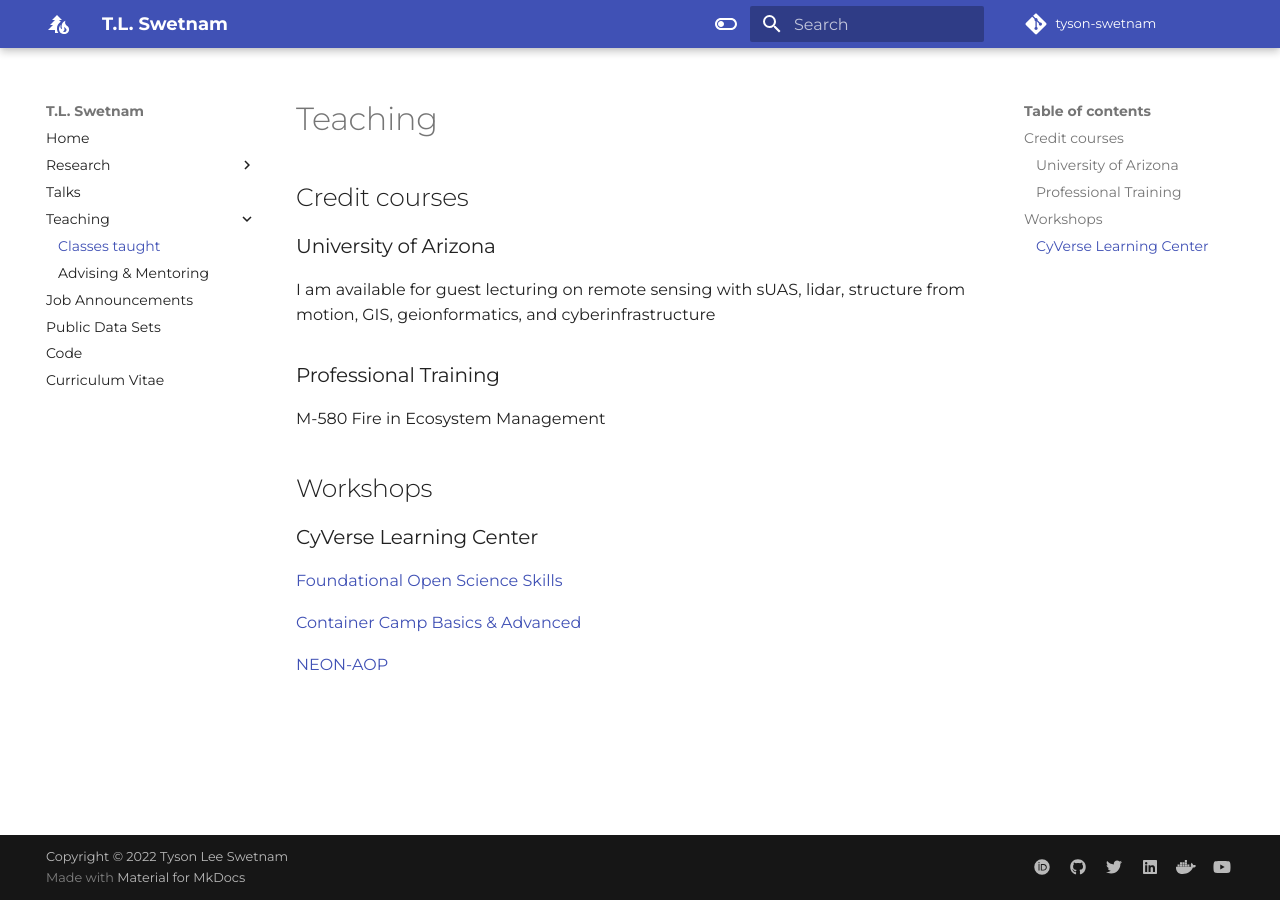
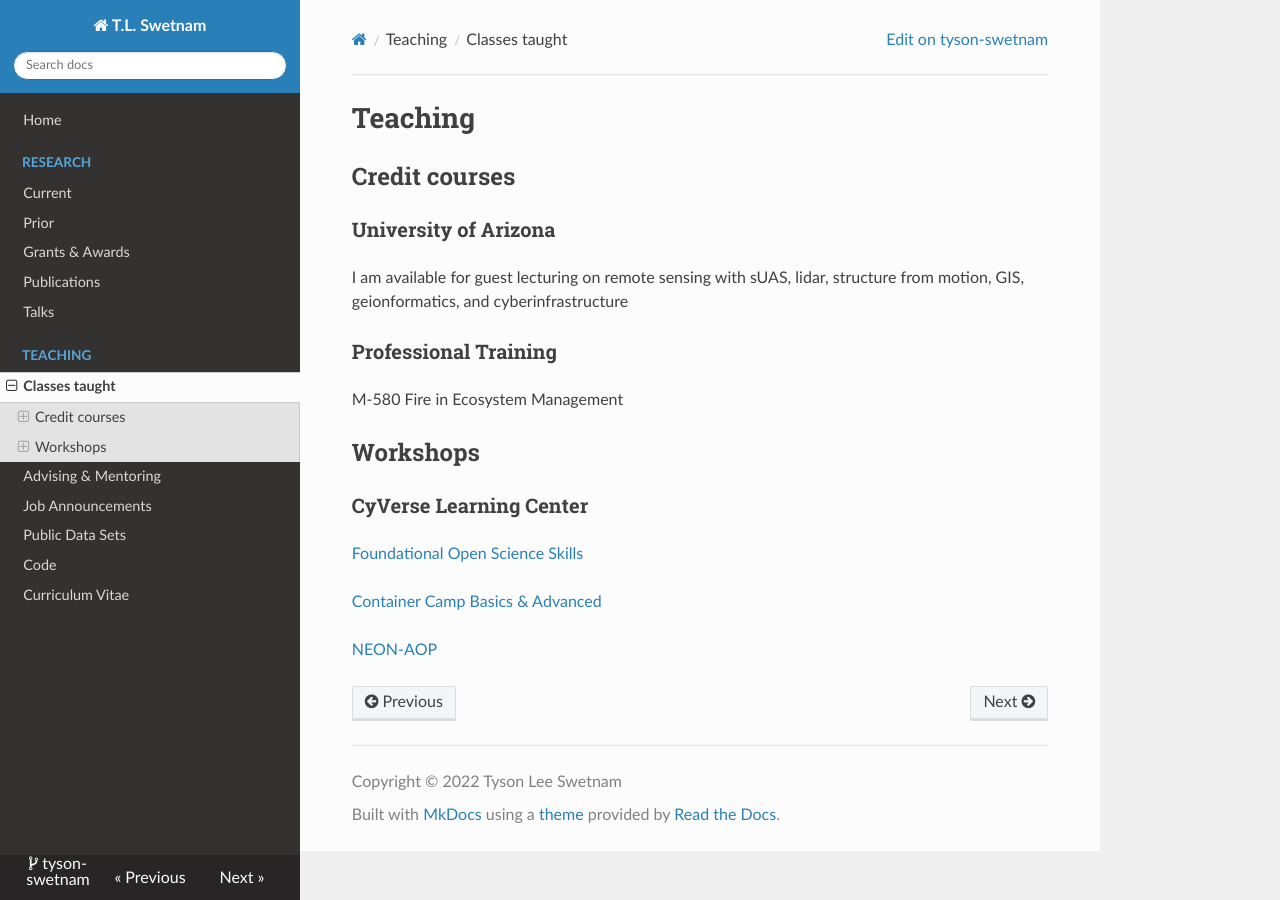
Before and after one commit to tyson-swetnam/new-website, an MkDocs documentation site: the page built from docs/teaching.md, in a window 1280 px wide. Built offline with MkDocs 1.6.1, drawn with Linux system fonts in a browser that asks for light colours; nearby versions of some CDN libraries; some web fonts are replaced; comment, search, counter and statistics services are not loaded.

Commit message:
Update mkdocs.yml

```diff
--- a/mkdocs.yml
+++ b/mkdocs.yml
@@ -13,7 +13,7 @@ copyright: 'Copyright &copy; 2022 Tyson Lee Swetnam'
 # Configuration
 
 theme:
-  name: 'material'
+  name: 'readthedocs'
 
   # 404 page
   static_templates:
```
